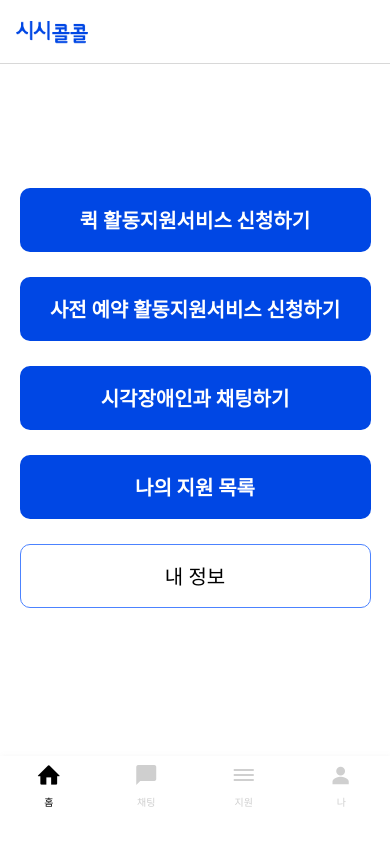
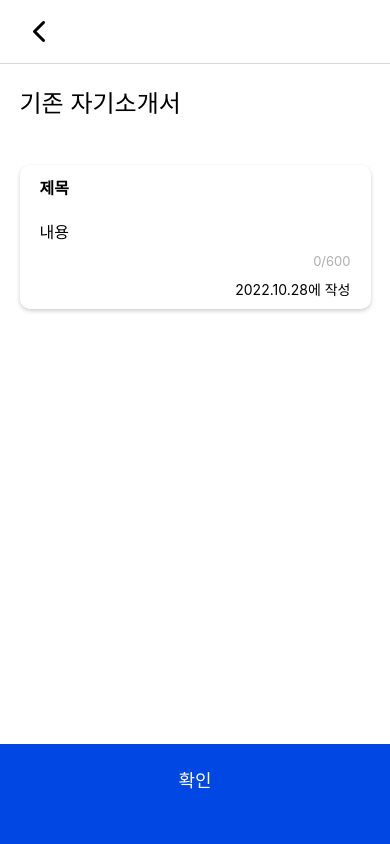
Before and after one commit to sisicolcol/client, a React Native app: screen /ExistingIntroDetail in a window 390 px wide. Built offline with nearby package versions, Linux system fonts and the light colour scheme.

Commit message:
#15 feat: 기존 자기소개서 화면 구현

```diff
--- a/navigations/HelperStack/ApplyStack.js
+++ b/navigations/HelperStack/ApplyStack.js
@@ -8,6 +8,7 @@ import {
 } from "../../screens/helper/index";
 import { Feather } from "@expo/vector-icons";
 import { Image } from "react-native";
+import ExistingIntroDetail from "../../screens/helper/apply/ExistingIntroDetail";
 
 const Stack = createStackNavigator();
 
@@ -63,6 +64,10 @@ const ApplyStack = () => {
         component={IntroSelection}
         options={{ title: "지원하기" }}
       />
+      <Stack.Screen
+        name="ExistingIntroDetail"
+        component={ExistingIntroDetail}
+      />
     </Stack.Navigator>
   );
 };
--- a/screens/helper/apply/ExistingIntroDetail.js
+++ b/screens/helper/apply/ExistingIntroDetail.js
@@ -1,13 +1,67 @@
-import React from "react";
-import { View, Text, Button } from "react-native";
+import { React, useState } from "react";
+import { View, Text, SafeAreaView, StyleSheet } from "react-native";
+import BottomButton from "../../../components/common/BottomButton";
+import PageInfo from "../../../components/common/PageInfo";
+import { colors, shadowView } from "../../../theme";
 
 const ExistingIntroDetail = ({ navigation }) => {
   return (
-    <View>
-      <Text>마이페이지</Text>
-      <Button title="눌러" onPress={() => navigation.navigate("Home")} />
-    </View>
+    <SafeAreaView
+      style={{ flex: 1, backgroundColor: "white", alignItems: "center" }}
+    >
+      <View
+        style={{
+          width: "100%",
+          marginTop: 20,
+          alignItems: "center",
+          marginBottom: 30,
+        }}
+      >
+        <PageInfo isBold={false} title="기존 자기소개서" />
+      </View>
+      <View
+        style={[
+          shadowView,
+          {
+            width: "90%",
+            paddingVertical: 10,
+            paddingHorizontal: 20,
+            marginBottom: 20,
+          },
+        ]}
+      >
+        <View style={{ width: "100%", alignItems: "flex-start" }}>
+          <Text style={styles.titleText}>제목</Text>
+          <Text style={styles.descriptionText}>내용</Text>
+        </View>
+        <View style={{ width: "100%", alignItems: "flex-end" }}>
+          <Text style={styles.characterCountText}>0/600</Text>
+          <Text>2022.10.28에 작성</Text>
+        </View>
+      </View>
+      <BottomButton text={"확인"} onPress={() => navigation.goBack()} />
+    </SafeAreaView>
   );
 };
 
+const styles = StyleSheet.create({
+  titleText: {
+    fontSize: 16,
+    fontWeight: "bold",
+    marginBottom: 20,
+  },
+  descriptionText: {
+    fontSize: 16,
+    marginBottom: 10,
+  },
+  characterCountText: {
+    fontSize: 13,
+    color: colors.smallTextGray2,
+    marginBottom: 10,
+  },
+  dateText: {
+    fontSize: 13,
+  },
+});
+
 export default ExistingIntroDetail;
--- a/screens/helper/apply/IntroSelection.js
+++ b/screens/helper/apply/IntroSelection.js
@@ -64,7 +64,11 @@ const IntroSelection = ({ navigation }) => {
             }}
           />
           <View style={{ marginBottom: 30 }}>
-            <SelfIntro title={"제목"} date={"2022-01-01"} />
+            <SelfIntro
+              title={"제목"}
+              date={"2022-01-01"}
+              onPress={() => navigation.navigate("ExistingIntroDetail")}
+            />
           </View>
           <RadioButton
             key={selectList[1].id}
```
